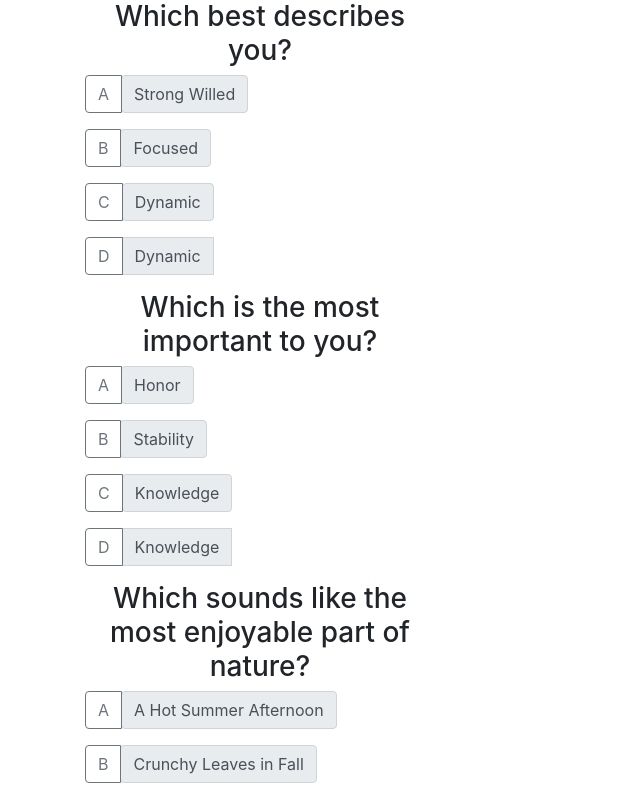
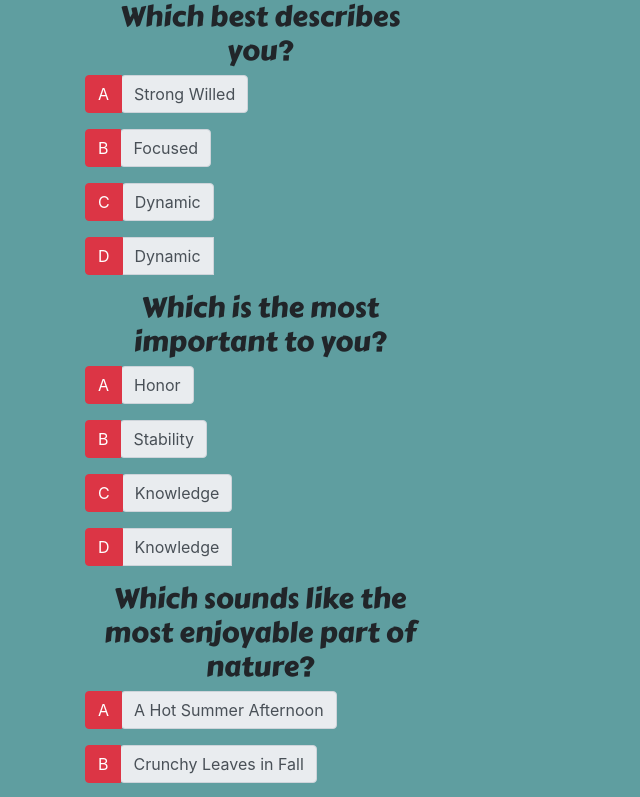
Before and after one commit to JTLaMarre/Bender, a React (Create React App) app in the folder client/: page / in a window 1280 px wide. Shown: the top 797 px of the page, without its empty margins (0-640 px from the left). Built offline with nearby package versions, Linux system fonts and the light colour scheme.

Commit message:
added some styling and context for each nation

```diff
--- a/client/public/index.html
+++ b/client/public/index.html
@@ -15,6 +15,7 @@
       user's mobile device or desktop. See https://developers.google.com/web/fundamentals/web-app-manifest/
     -->
     <link rel="manifest" href="%PUBLIC_URL%/manifest.json" />
+    <link href="https://fonts.googleapis.com/css2?family=Carter+One&display=swap" rel="stylesheet">
     <!--
       Notice the use of %PUBLIC_URL% in the tags above.
       It will be replaced with the URL of the `public` folder during the build.
--- a/client/src/App.css
+++ b/client/src/App.css
@@ -1,3 +1,7 @@
+*{
+  background-color: cadetblue;
+}
+
 .App {
   text-align: center;
 }
@@ -36,3 +40,6 @@
     transform: rotate(360deg);
   }
 }
+.question{
+  font-family: 'Carter One', cursive;
+}
--- a/client/src/components/question.js
+++ b/client/src/components/question.js
@@ -7,32 +7,32 @@ import Button from 'react-bootstrap/Button';
 const Question = (props) => {
     return (
         <Row>
-            <Col sm={4}>
-                <h3>{props.question}</h3>
+            <Col sm={4} className="text-center">
+                <h3 className="question">{props.question}</h3>
                 <InputGroup className="mb-3">
                     <InputGroup.Prepend>
-                        <Button variant="outline-secondary">A</Button>
+                        <Button variant="danger">A</Button>
                     </InputGroup.Prepend>
                     <InputGroup.Text>{props.A}</InputGroup.Text>
 
                 </InputGroup>
                 <InputGroup className="mb-3">
                     <InputGroup.Prepend>
-                        <Button variant="outline-secondary">B</Button>
+                        <Button variant="danger">B</Button>
                     </InputGroup.Prepend>
                     <InputGroup.Text>{props.B}</InputGroup.Text>
 
                 </InputGroup>
                 <InputGroup className="mb-3">
                     <InputGroup.Prepend>
-                        <Button variant="outline-secondary">C</Button>
+                        <Button variant="danger">C</Button>
                     </InputGroup.Prepend>
                     <InputGroup.Text>{props.C}</InputGroup.Text>
 
                 </InputGroup>
                 <InputGroup className="mb-3">
                     <InputGroup.Prepend>
-                        <Button variant="outline-secondary">D</Button>
+                        <Button variant="danger">D</Button>
                         <InputGroup.Text>{props.D}</InputGroup.Text>
                     </InputGroup.Prepend>
 
```
Also changed, not shown: client/src/contexts/air.js (added, +20 -0 lines), client/src/contexts/earth.js (added, +20 -0 lines), client/src/contexts/fire.js (added, +20 -0 lines), client/src/contexts/water.js (added, +20 -0 lines).
